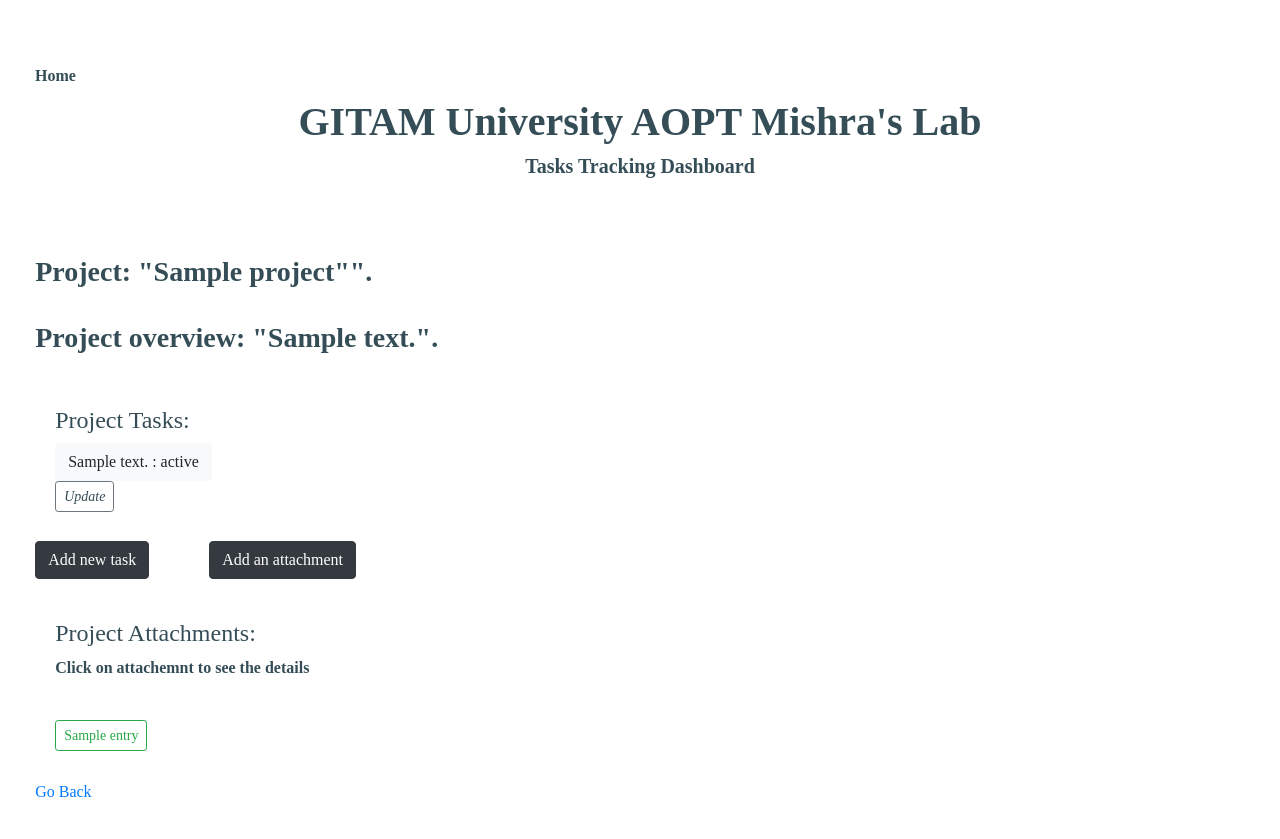
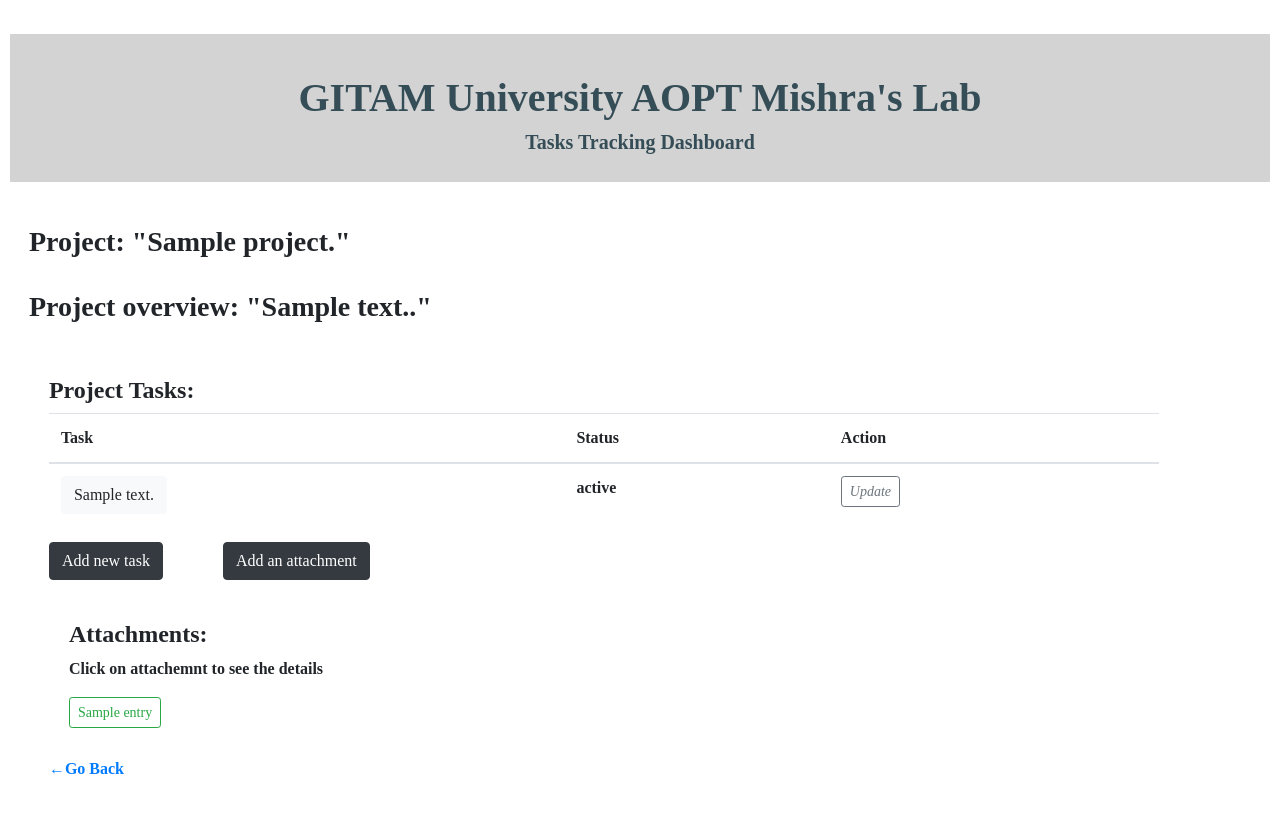
Before and after one commit to sukhanova/HB-Capstone, a Flask app: page /project/1 in a window 1280 px wide. After the commit the page ends 774 px from the top, so only its background shows below. Run offline with Flask 2, Linux system fonts and the light colour scheme; tables that the repository leaves empty hold one stand-in row (values such as "Sample post"); parts of the project's set-up code (start-up, migrations or seed data) failed here and were passed over; some libraries are stand-ins or nearby versions.

Commit message:
Styling in  aprogress

```diff
--- a/static/css/styles.css
+++ b/static/css/styles.css
@@ -1,7 +1,6 @@
 /* Global Layout Set-up */
 *{
     font-family: 'STIX Two Text', serif;
-    color: #354d57;
 }
 
 html {
@@ -11,11 +10,12 @@
 /* Type Selectors ------------------ */
 
 header {
+	/* background-image: url('../images/Science_calss.jpg');  */
 	background-repeat: no-repeat;
 	background-size: cover;
 	background-position: center center;
 	padding: 20px;
-	color:#354d57;
+	background-color: lightgrey;
 }
 
 nav {
@@ -54,7 +54,7 @@
 }
 
 .around-body {
-	padding: 2%;
+	padding: 1.5%;
 }
 
 .banner-text{
@@ -99,7 +99,6 @@
 }
 
 
-
 .notes-section {
 	bottom: 250px;
 	right:0;
@@ -132,3 +131,7 @@
 .input-group-btn-right {
     padding-left: 30px;
   }
+
+  .forms-center {
+	align-items: center;
+}
--- a/templates/base.html
+++ b/templates/base.html
@@ -17,20 +17,23 @@
 </head>
 
 <body>
-  <div id="bg">&nbsp;</div>
+  <div>&nbsp;</div>
     <header>
       <!--Navbar-->
       <nav>
         <div class="welcome-color">
-          <a href="/"><strong>Home</strong></a>
+          <!-- <a href="/"><strong>Home</strong></a> -->
          {% if 'user_id' in session %}
           <div>
             <ul class="header-ul">
               <li>
-                <a href="/users_dashboard/{{session['user_id']}}">Dashboard</a>
+                <a href="/"><strong>Home</strong></a>
               </li>
               <li>
-                <a href="/select_project?next_project=project">Projects</a>
+                <a href="/users_dashboard/{{session['user_id']}}"><strong>Dashboard</strong></a>
+              </li>
+              <li>
+                <a href="/select_project?next_project=project"><strong>Projects</strong></a>
               </li>
 
               <!-- <li>
@@ -38,7 +41,7 @@
               </li> -->
 
               <li>
-                <a href="/logout">Logout</a>
+                <a href="/logout"><strong>Logout</strong></a>
               </li>
           {% endif %}
             </ul>
--- a/templates/create_project.html
+++ b/templates/create_project.html
@@ -19,4 +19,5 @@
 		<input type="submit" class="btn btn-dark">
 	</form>
 </div>
+<a href="javascript:history.back()">&#8592; Go Back</a>
 {% endblock %}
--- a/templates/entries.html
+++ b/templates/entries.html
@@ -28,5 +28,5 @@
 <!-- <a href="javascript:history.back()">Go Back</a> -->
 <!-- <button type="button" onclick="javascript:history.back()">Back</button> -->
 </div>
-<a href="javascript:history.back()">Go Back</a>
+<a href="javascript:history.back()">&#8592; Go Back</a>
 {% endblock %}
--- a/templates/project.html
+++ b/templates/project.html
@@ -4,14 +4,14 @@
 
 {% block body %}
 <div>
-	<h3>Project: "{{ name }}"".</h3>
+	<h3>Project: "{{ name }}."</h3>
 	<br>
-	<h3>Project overview: "{{ description }}".</h3>
+	<h3>Project overview: "{{ description }}."</h3>
 	<br>
 </div>
 <div class="container">
-	<h4>Project Tasks:</h4>
-	{% if project.tasks %}
+	<h4><strong>Project Tasks:</strong></h4>
+	<!-- {% if project.tasks %}
 		{% for task in project.tasks %}
 		<a href="/tasks/{{task.task_id}}" type="button" class="btn btn-light">{{task.description}} : {{task.status}}</a>
         <form action="/update_task/{{task.task_id}}" method="GET">
@@ -21,7 +21,41 @@
         </form>
 		{% endfor %}
 	{% endif %}
-</div><br>
+</div><br> -->
+
+<table class="table">
+	<thead>
+		<tr>
+			<th scope="col">Task</th>
+			<th scope="col">Status</th>
+			<th scope="col">Action</th>
+		</tr>
+	</thead>
+	<tbody>
+		{% if project.tasks %}
+		{% for task in project.tasks %}
+		<tr>
+		<td>
+			<a href="/tasks/{{task.task_id}}" type="button" class="btn btn-light">{{task.description}}</a>
+		</td>
+		<td>
+			{{task.status}}
+		</td>
+		<td>
+			<form action="/update_task/{{task.task_id}}" method="GET">
+				{% if task.status != "Complete" %}
+				<button class="btn btn-outline-secondary btn-sm update btn" data-source="{{task.task_id}}" type="submit"><i class="fa fa-trash fa-1" aria-hidden="true">Update</i></button>
+				{% endif%}
+			</form>
+			{% endfor %}
+		{% endif %}
+		</td>
+
+
+		</tr>
+	</tbody>
+</table>
+
 <div class="button-container">
 	<span class="input-group-btn input-group-btn-left">
 		<a href="/select_project?next_project=add_task" type="button" class="btn btn-dark ">Add new task</a>
@@ -34,11 +68,10 @@
 
 
 <div class="container">
-	<h4>Project Attachments:</h4>
+	<h4><strong>Attachments:</strong></h4>
 	<p>Click on attachemnt to see the details</p>
 	{% if project.entries %}
 
-	<br>
 	{% for entry in project.entries %}
 	<a href="/entry/{{entry.entry_id}}" type="button" class="btn btn-outline-success btn-sm update btn">{{entry.title}}</a>
 	<br>
@@ -46,5 +79,5 @@
 	{% endfor %}
 	{% endif %}
 </div>
-<a href="javascript:history.back()">Go Back</a>
+<a href="javascript:history.back()">&#8592;Go Back</a>
 {% endblock %}
--- a/templates/projects_selector.html
+++ b/templates/projects_selector.html
@@ -14,5 +14,5 @@
 			{% endfor %}
 		{% endif %}
 </div>
-<a href="javascript:history.back()">Go Back</a>
+<a href="javascript:history.back()">&#8592; Go Back</a>
 {% endblock %}
```
Also changed, not shown: templates/tasks.html (+6 -4 lines), static/images/Science_calss.jpg (added).
